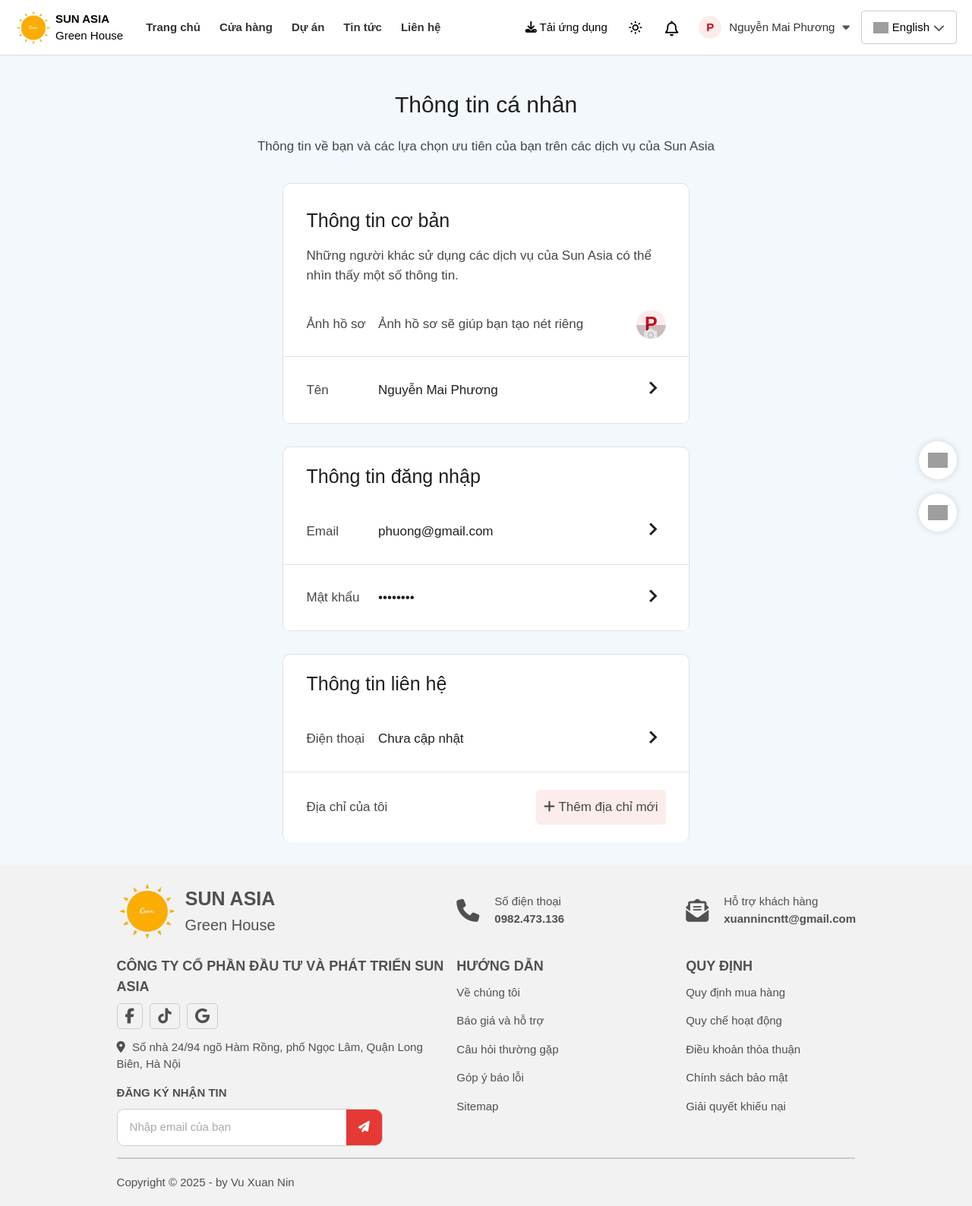
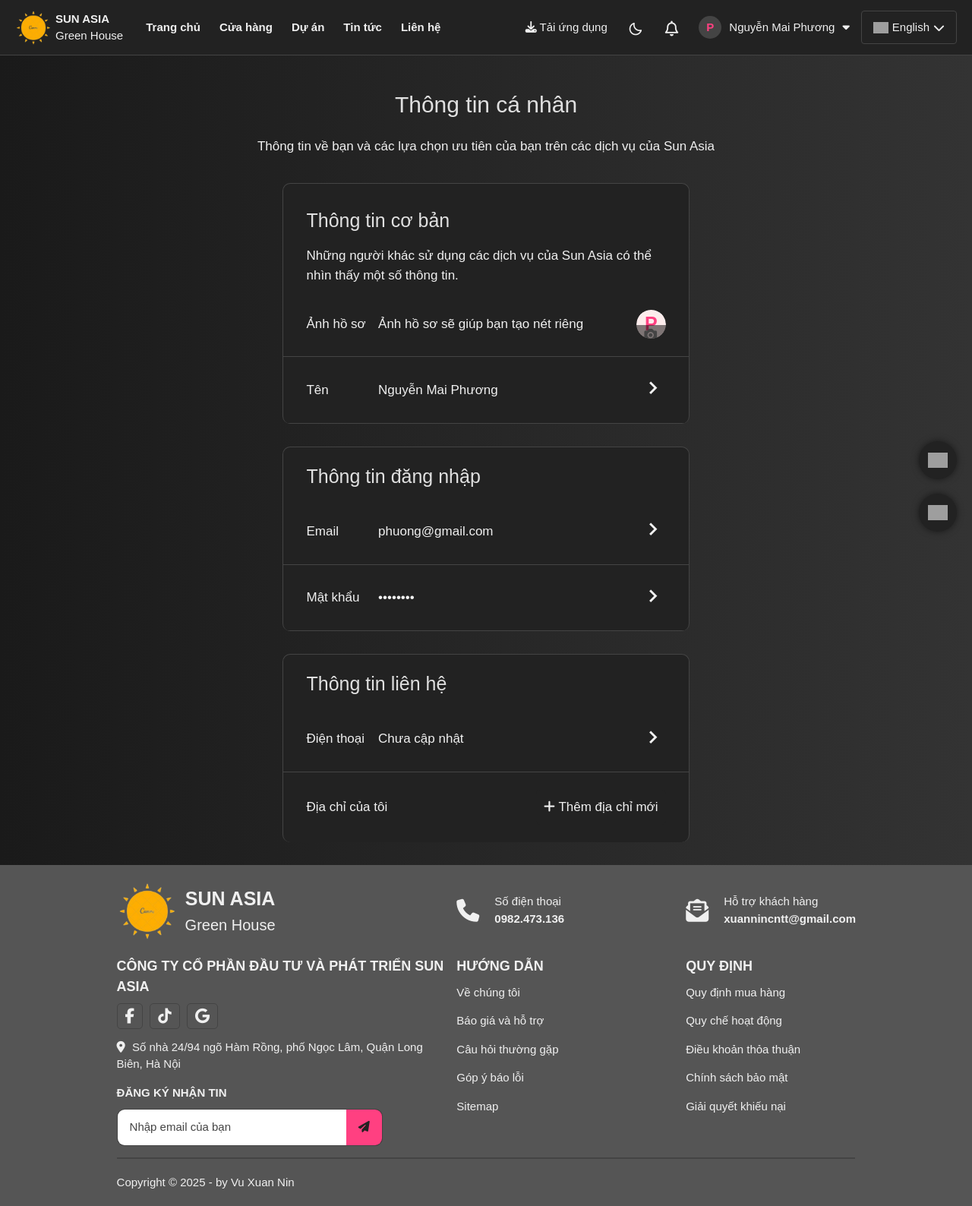
Before and after one commit to xuannincntt/sun_asia, a Django app: a page that uses templates/base.html in a window 1280 px wide. Shown: the whole page at 76% size. Run offline with Django 5.2, Linux system fonts and the light colour scheme; data comes from the database, SQL or seed files in the repository; both versions use the stored data as it was after the commit; some libraries are stand-ins or nearby versions; grey boxes are pictures that could not be loaded.

Commit message:
change background color

```diff
--- a/static/css/account/information.css
+++ b/static/css/account/information.css
@@ -1,7 +1,7 @@
 section {
     min-height: 100vh;
     font-size: 1.5rem;
-    background: linear-gradient(90deg, #e2e2e2, #c9d6ff);
+    background: var(--sd-bg-color);
 }
 
 .inf {
@@ -10,13 +10,12 @@ section {
     flex-direction: column;
     row-gap: 2rem;
     font-size: 1.7rem;
-    color: #444746;
-    background-color: #f5f5f5;
-    background: #f3f8fd;
+    color: var(--text-color);
+    background: var(--sd-bg-color);
 }
 
 .inf h1 {
-    color:#1f1f1f;
+    color: var(--text-hover);
     margin-top: 1.5rem;
     text-align: center;
     font-size: 3rem;
@@ -32,16 +31,16 @@ section {
     font-size: 1.7rem;
     width: 55%;
     margin: 0 auto 1rem;
-    border: .5px solid #e1e3e1;
+    border: .5px solid var(--border-color);
     border-bottom: none;
     border-radius: 1rem;
     overflow: hidden;
-    background-color: #ffffff;
+    background-color: var(--bg-color);
 }
 
 .inf-basic h5 {
     padding: 3rem 3rem 1.5rem;
-    color: #1f1f1f;
+    color: var(--text-hover);
     font-size: 2.5rem;
     font-weight: 500;
 }
@@ -51,7 +50,7 @@ section {
 }
 
 .inf-login, .inf-contact {
-    background-color: #ffffff;
+    background-color: var(--bg-color);
 }
 
 .inf-basic .img-contain,
@@ -65,7 +64,7 @@ section {
     grid-template-columns: 20% 70% 10%;
     grid-template-rows: 1fr;
     align-items: center;
-    border-bottom: .5px solid #e1e3e1;
+    border-bottom: .5px solid var(--border-color);
     justify-content: center;
     padding: 2.3rem 3rem;
     cursor: pointer;
@@ -380,7 +379,7 @@ section {
 .inf-login .pass-contain .pass-box i {
     font-size: 3.5rem;
     font-weight: 500;
-    color:#1f1f1f;
+    color: var(--text-color);
 }
 
 .inf-basic .img-contain .text-box,
@@ -394,13 +393,13 @@ section {
 }
 
 .text-inf {
-    color:#1f1f1f;
+    color: var(--text-color);
 }
 
 .inf-basic .img-contain .img-box img {
     width: 3vw;
     border-radius: 50%;
-    border: .5px solid #e1e3e1;
+    border: .5px solid var(--border-color);
     text-align: right;
 }
 
@@ -414,7 +413,7 @@ section {
 
 .img .avatar {
     background-color: #fdecec;
-    color: #d0021b;
+    color: var(--sd-text-color);
     width: 100%;
     height: 100%;
     justify-content: center;
@@ -427,8 +426,8 @@ section {
     right: 0vw;
     position: absolute;
     top: 1.6vw;
-    color: #e6e6e6;
-    background-color: rgba(0, 0, 0, 0.2);
+    color: var(--border-color);
+    background-color: var(--shadow-color);
     width: 3.1vw;
     font-size: 2rem;
     text-align: center;
@@ -439,7 +438,7 @@ section {
     font-size: 1.7rem;
     width: 60%;
     margin: 0 auto;
-    border: .5px solid #e1e3e1;
+    border: .5px solid var(--border-color);
     border-bottom: none;
     border-radius: 1rem;
     overflow: hidden;
@@ -447,7 +446,7 @@ section {
 
 .inf-contact h5 {
     padding: 2rem 3rem 1rem;
-    color: #1f1f1f;
+    color: var(--text-hover);
     font-size: 2.5rem;
     font-weight: 500;
 }
@@ -456,7 +455,7 @@ section {
     font-size: 1.7rem;
     width: 55%;
     margin: 0 auto 1rem;
-    border: .5px solid #e1e3e1;
+    border: .5px solid var(--border-color);
     border-bottom: none;
     border-radius: 1rem;
     overflow: hidden;
@@ -465,7 +464,7 @@ section {
 .inf-login h5,
 .inf-contact h5 {
     padding: 2rem 3rem 1rem;
-    color: #1f1f1f;
+    color: var(--text-hover);
     font-size: 2.5rem;
     font-weight: 500;
 }
@@ -479,18 +478,18 @@ section {
 
 .address-contain .address-box.end p {
     padding: 1rem;
-    background-color: #fdecec;
+    background-color: var(--bg-color);
     transition: .5s ease;
     cursor: pointer;
     border-radius: .5rem;
 }
 
 .address-contain .address-box.end p:hover {
-    background-color: #ffe6e1;
+    background-color: var(--hover-color);
 }
 
 .address-popup-content {
-    background: white;
+    background: var(--bg-color);
     padding: 3rem 3.5rem;
     border-radius: 1rem;
     width: 28%;
--- a/static/css/contact/contact.css
+++ b/static/css/contact/contact.css
@@ -1,6 +1,7 @@
 section {
     padding: 10rem 8% 2rem;
     min-height: 100vh;
+    background-color: var(--bg-color);
 }
 
 .heading {
@@ -50,7 +51,7 @@ section {
 
 .contact .form input,
 .contact .form textarea {
-    border: 1px solid #333;
+    border: 1px solid var(--text-color);
     width: 100%;
     padding: 1rem;
     border-radius: .5rem;
@@ -66,7 +67,7 @@ section {
     padding: 1rem;
     border-radius: 1rem;
     transition: .5s ease;
-    border: .1rem solid #ccc;
+    border: .1rem solid var(--border-color);
     border-radius: .5rem;
 }
 
--- a/static/css/style.css
+++ b/static/css/style.css
@@ -10,14 +10,47 @@
 }
 
 :root {
-    --bg-color: #fdfdfd;
+    --sd-bg-color: linear-gradient(90deg, #e2e2e2, #c9d6ff);
+    --border-color: #ccc;
+    --hover-color: #f5f5f5;
+    --white-color: #fff;
+    --bg-color: white;
     --text-color: #333;
-    --second-text-color: #62778f;
-    --third-text-color: #c5d0de;
-    --second-btn-color: #e7eaee;
+    --text-hover: #1f1f1f;
+    --sd-text-color: #ff4081;
     --main-color: #FFF176;
     --second-color: #f4e185;
     --shadow-color: rgba(0, 0, 0, .2);
+}
+
+.darkMode {
+    --sd-bg-color: linear-gradient(90deg, #1a1a1a, #333);
+    --border-color: #444;
+    --hover-color: #555;
+    --white-color: #fff;
+    --bg-color: #222;
+    --text-color: #f0f0f0;
+    --text-hover: #e0e0e0;
+    --sd-text-color: #ff4081;
+    --main-color: #ff9800;
+    --second-color: #ffc107;
+    --shadow-color: rgba(0, 0, 0, .5);
+}
+
+.actions #change-color .bx:first-child {
+    display: block;
+}
+
+.actions #change-color .bx:last-child {
+    display: none;
+}
+
+.darkMode .header .actions #change-color .bx:first-child {
+    display: none;
+}
+
+.darkMode .header .actions #change-color .bx:last-child {
+    display: block;
 }
 
 html {
@@ -42,10 +75,10 @@ section {
 .floating-icons .icon {
     width: 50px;
     height: 50px;
-    background-color: white;
+    background-color: var(--bg-color);
     border-radius: 50%;
     overflow: hidden;
-    box-shadow: 0 0 10px rgba(0,0,0,0.15);
+    box-shadow: 0 0 10px var(--shadow-color);
     display: flex;
     align-items: center;
     justify-content: center;
@@ -71,8 +104,9 @@ section {
     z-index: 9999;
     align-items: center;
     padding: 12px 20px;
-    border-bottom: 1px solid #ddd;
-    background-color: white;
+    border-bottom: 1px solid var(--border-color);
+    background-color: var(--bg-color);
+    color: var(--text-color);
     flex-wrap: wrap;
     font-size: 1.5rem;
 }
@@ -109,7 +143,7 @@ section {
 
 .nav a {
     text-decoration: none;
-    color: #333;
+    color: var(--text-color);
     font-size: 1.5rem;
     font-weight: 600;
     transition: .5s ease;
@@ -131,13 +165,13 @@ section {
     left: 0;
     height: 2px;
     width: 0;
-    background-color: #d0021b;
+    background-color: var(--sd-text-color);
     transition: width 0.3s ease-out;
 }
 
 .nav a:hover::after {
     width: 100%;
-    color: #d0021b;
+    color: var(--sd-text-color);
 }
 
 .dropdown-nav-products,
@@ -392,7 +426,8 @@ section {
 
 .avatar {
     background-color: #fdecec;
-    color: #d0021b;
+    background-color: var(--border-color);
+    color: var(--sd-text-color);
     width: 30px;
     height: 30px;
     border-radius: 50%;
@@ -405,18 +440,18 @@ section {
 
 .username {
     font-size: 1.5rem;
-    color: #333;
+    color: var(--text-color);
 }
 
 .dropdown {
     font-size: 1.5rem;
-    color: #555;
+    color: var(--text-color);
 }
 
 .btn-post {
     padding: 1rem 1.5rem;
-    border: 1px solid #ccc;
-    background: white;
+    border: 1px solid var(--border-color);
+    background: var(--bg-color);
     font-size: 1.5rem;
     cursor: pointer;
     border-radius: 4px;
@@ -438,7 +473,7 @@ section {
 .btn-post i {
     margin-left: .5rem;
     font-size: 1.5rem;
-    color: #555;
+    color: var(--text-color);
 }
 
 .language-selector {
@@ -449,8 +484,8 @@ section {
 
 .lang-toggle {
     padding: 1rem 1.5rem;
-    border: 1px solid #ccc;
-    background: white;
+    border: 1px solid var(--border-color);
+    background: var(--bg-color);
     font-size: 1.5rem;
     cursor: pointer;
     border-radius: 4px;
@@ -471,7 +506,7 @@ section {
 .lang-toggle i {
     margin-left: .5rem;
     font-size: 1.5rem;
-    color: #555;
+    color: var(--text-color);
 }
 
 .lang-dropdown {
@@ -553,8 +588,8 @@ section {
 }
 
 footer {
-    background-color: #f2f2f2;
-    color: #505050;
+    background-color: var(--hover-color);
+    color: var(--text-color);
     display: flex;
     flex-direction: column;
     padding: 0rem 12% 2rem;
@@ -656,7 +691,7 @@ footer {
     border: .2rem solid var(--main-color);
     font-size: 2rem;
     transition: .5s ease;
-    border: .1rem solid #ccc;
+    border: .1rem solid var(--border-color);
     border-radius: .5rem;
 }
 
@@ -668,12 +703,12 @@ footer {
 
 .part2 .part2-item .subscribe-form {
     display: flex;
-    border: 1px solid #ccc;
+    border: 1px solid var(--border-color);
     border-radius: 10px;
     overflow: hidden;
     width: 80%;
     font-size: 1.5rem;
-    background-color: white;
+    background-color: var(--bg-color);
 }
 
 .part2 .part2-item .subscribe-form input[type="email"] {
@@ -681,17 +716,17 @@ footer {
     padding: 12px 16px;
     border: none;
     font-size: 1.5rem;
-    color: #333;
+    color: var(--text-color);
     outline: none;
 }
 
 .part2 .part2-item .subscribe-form input::placeholder {
-    color: #aaa;
+    color: var(--border-color);
 }
 
 .part2 .part2-item .subscribe-form button {
-    background-color: #e53935; /* đỏ tươi */
-    color: white;
+    background-color: var(--sd-text-color); /* đỏ tươi */
+    color: var(--bg-color);
     border: none;
     padding: 12px 16px;
     cursor: pointer;
@@ -707,7 +742,7 @@ footer {
 }
 
 hr {
-    border: .1px solid #ccc;
+    border: .1px solid var(--border-color);
 }
 
 .part3 h3 {
--- a/static/js/information.js
+++ b/static/js/information.js
@@ -82,11 +82,15 @@ document.addEventListener("DOMContentLoaded", function () {
     const openName = document.getElementById("openNamePopup");
     const openEmail = document.getElementById("openEmailPopup");
     const openPassword = document.getElementById("openPassPopup");
+    const openPhone = document.getElementById("openPhonePopup");
+    const openAddress = document.getElementById("openAddressPopup");
 
     const closeImg = document.getElementById("closeImgPopup");
     const closeName = document.getElementById("closeNamePopup");
     const closeEmail = document.getElementById("closeEmailPopup");
     const closePassword = document.getElementById("closePassPopup");
+    const closePhone = document.getElementById("closePhonePopup");
+    const closeAddress = document.getElementById("closeAddressPopup");
     const closeNewPassword = document.getElementById("closeNewPassPopup");
 
     const imgPopup = document.getElementById("img-popup");
@@ -97,6 +101,8 @@ document.addEventListener("DOMContentLoaded", function () {
     const newpassPopup = document.getElementById("newpass-popup");
     const backpassPopup = document.getElementById("backToPassPopup");
     const wrapperPass = document.getElementById("wrapperPass");
+    const phonePopup = document.getElementById("phone-popup");
+    const addressPopup = document.getElementById("address-popup");
 
     // Mở popup khi click vào name-contain
     openImg.addEventListener("click", () => {
@@ -110,6 +116,13 @@ document.addEventListener("DOMContentLoaded", function () {
     });
     openPassword.addEventListener("click", () => {
         passwordPopup.style.display = "flex";
+    });
+    openPhone.addEventListener("click", () => {
+        console.log("Open phone popup");
+        phonePopup.style.display = "flex";
+    });
+    openAddress.addEventListener("click", () => {
+        addressPopup.style.display = "flex";
     });
     // Đóng popup khi click vào nút đóng
     closeImg.addEventListener("click", () => {
@@ -126,6 +139,12 @@ document.addEventListener("DOMContentLoaded", function () {
     });
     closeNewPassword.addEventListener("click", () => {
         passwordPopup.style.display = "none";
+    });
+    closePhone.addEventListener("click", () => {
+        phonePopup.style.display = "none";
+    });
+    closeAddress.addEventListener("click", () => {
+        addressPopup.style.display = "none";
     });
 
     passPopup.addEventListener("click", () => {
@@ -160,6 +179,12 @@ document.addEventListener("DOMContentLoaded", function () {
             passwordPopup.style.display = "none";
             wrapper.classList.remove("active-popup");
             popupOverlay.classList.remove("active-popup");
+        }
+        if (e.target === phonePopup) {
+            phonePopup.style.display = "none";
+        }
+        if (e.target === addressPopup) {
+            addressPopup.style.display = "none";
         }
     });
     document.getElementById("uploadDiv").addEventListener("click", function () {
--- a/templates/accounts/information.html
+++ b/templates/accounts/information.html
@@ -195,7 +195,7 @@
                         + {% trans "Thêm vị trí" %}
                     </div>
                     <div class="form-actions">
-                        <button class="btn-back" type="button">{% trans "Thoát" %}</button>
+                        <button class="btn-back" type="button" id="closeAddressPopup">{% trans "Thoát" %}</button>
                         <button class="btn-submit" type="submit">{% trans "Hoàn thành" %}</button>
                     </div>
                 </div>
--- a/templates/base.html
+++ b/templates/base.html
@@ -25,7 +25,7 @@
     })();
 </script>
 <!--End of Tawk.to Script-->
-<body>
+<body class="darkMode">
     <header class="header">
         <!-- Logo -->
         <div class="logo">
@@ -65,7 +65,7 @@
         <!-- Actions -->
         <div class="actions">
             <a href="#" class="download"><i class="fa-solid fa-download"></i> {% trans "Tải ứng dụng" %}</a>
-            <span class="icon"><i class="bx bx-sun"></i></span>
+            <span class="icon" id="change-color"><i class="bx bx-sun"></i><i class="bx bx-moon"></i></span>
             <span class="icon bell"><i class="fa-regular fa-bell"></i></span>
             <div class="notification-box">
                 <div class="tab">
@@ -280,6 +280,17 @@
         document.addEventListener("DOMContentLoaded", function () {
             const toggleBtn = document.querySelector(".lang-toggle");
             const selector = document.querySelector(".language-selector");
+            let darkMode = localStorage.getItem("darkMode");
+            const changeColorBtn = document.getElementById("change-color");
+
+            changeColorBtn.addEventListener("click", function () {
+                document.body.classList.toggle("darkMode");
+                if (document.body.classList.contains("darkMode")) {
+                    localStorage.setItem("darkMode", "enabled");
+                } else {
+                    localStorage.setItem("darkMode", "disabled");
+                }
+            });
 
             if (toggleBtn && selector) {
                 toggleBtn.addEventListener("click", function (e) {
```
Also changed, not shown: other parts of static/css/account/information.css (+23 -23 lines), other parts of static/css/style.css (+39 -39 lines), static/css/news/news.css (+9 -9 lines), static/css/project/projects.css (+12 -7 lines), static/css/sunasia/home.css (+21 -13 lines), db.sqlite3.
